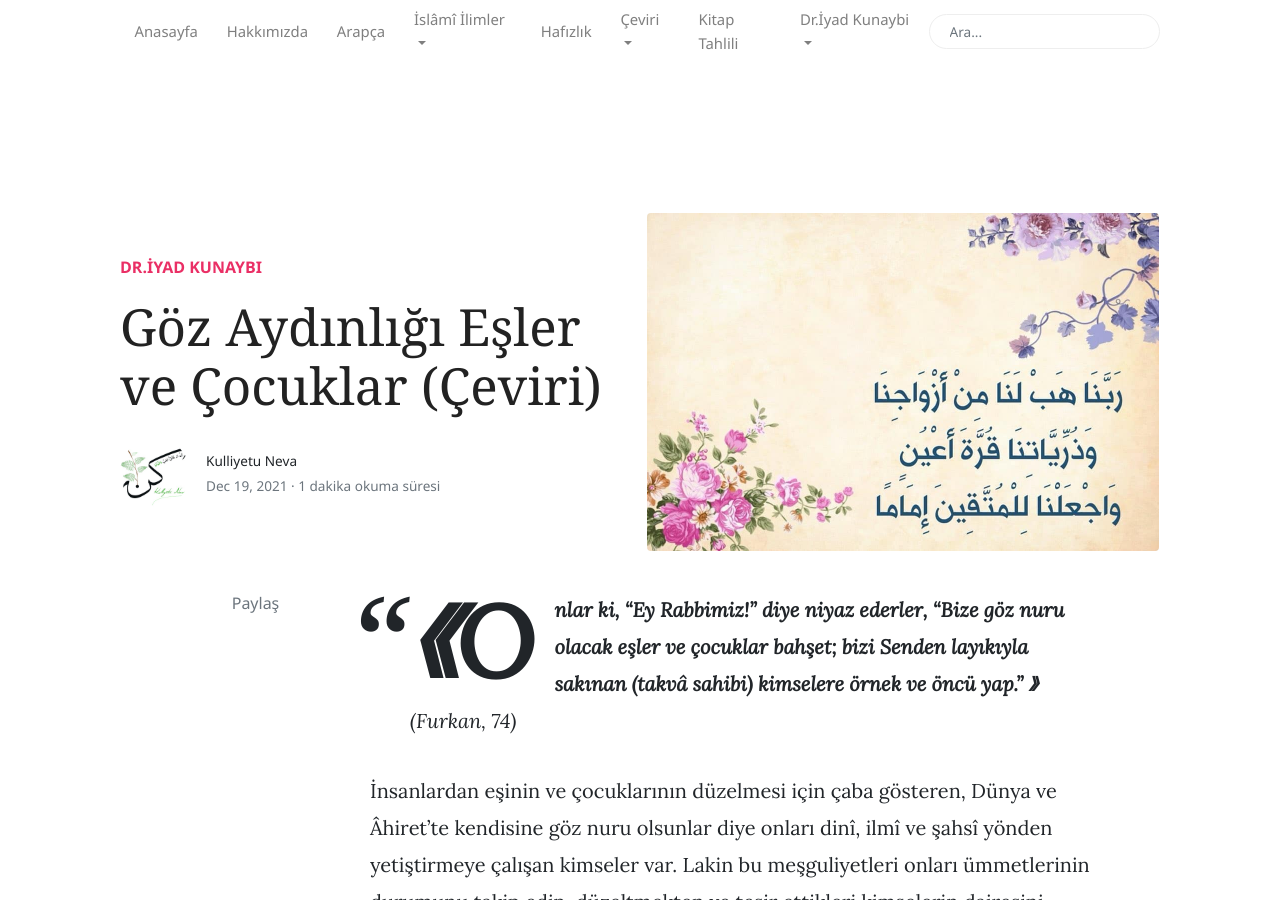
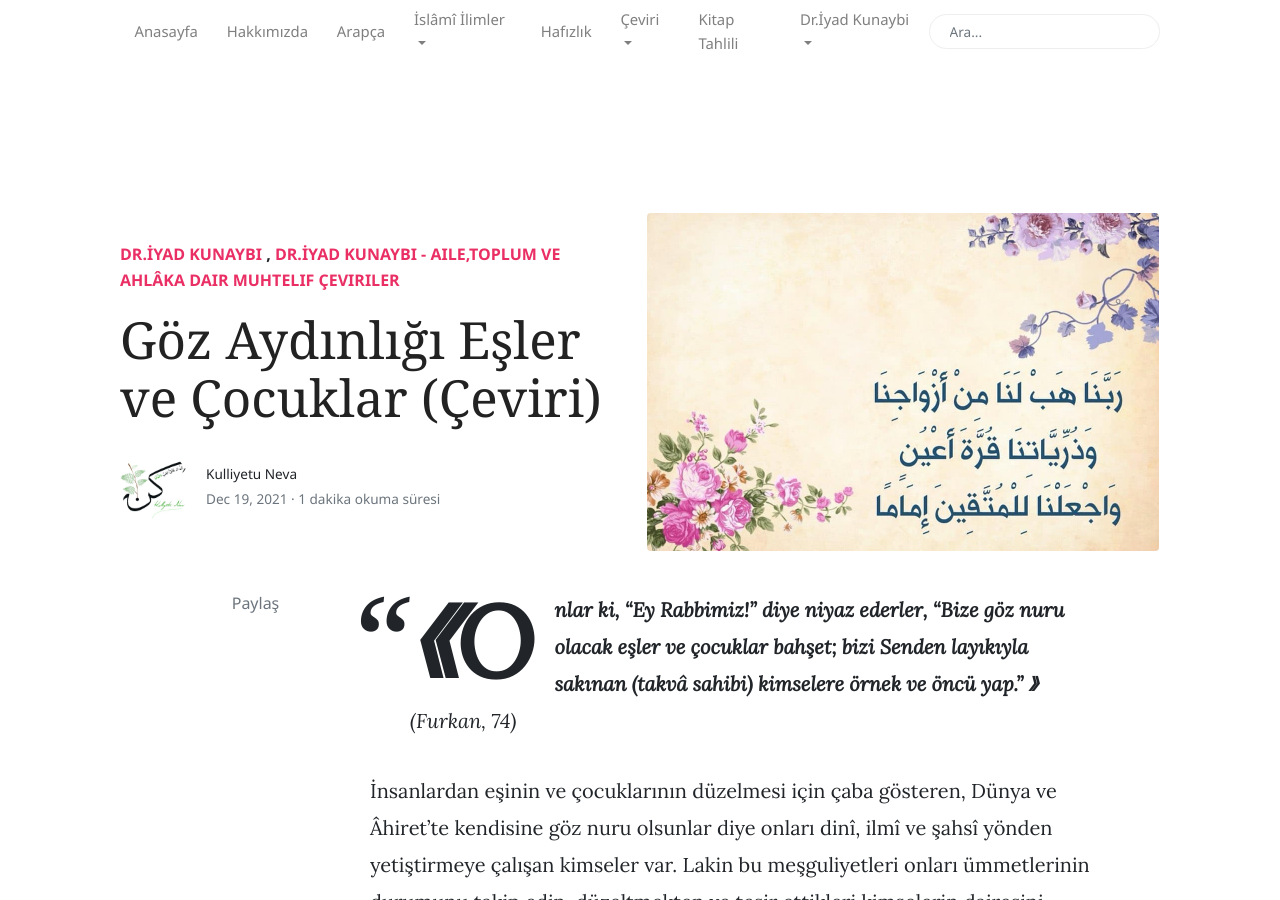
Before and after one commit to kulliyetuneva/website, a Jekyll site: the page built from _posts/2021-12-19-goz-aydinligi-esler-ve-cocuklar.md, in a window 1280 px wide and 900 px high. Built offline with Jekyll 4.4.1, drawn with Linux system fonts in a browser that asks for light colours; nearby versions of some CDN libraries; comment, search, counter and statistics services are not loaded.

Commit message:
Update Yazı “2021-12-19-goz-aydinligi-esler-ve-cocuklar”

```diff
--- a/_posts/2021-12-19-goz-aydinligi-esler-ve-cocuklar.md
+++ b/_posts/2021-12-19-goz-aydinligi-esler-ve-cocuklar.md
@@ -5,6 +5,7 @@ date: 2021-12-19T21:27:28.833Z
 author: kulliyetuneva
 categories:
   - Dr.İyad Kunaybi
+  - Dr.İyad Kunaybi -  Aile,Toplum ve Ahlâka Dair Muhtelif Çeviriler
 featured: true
 sticky: true
 image: /assets/images/göz-aydınlık.jpg
```
